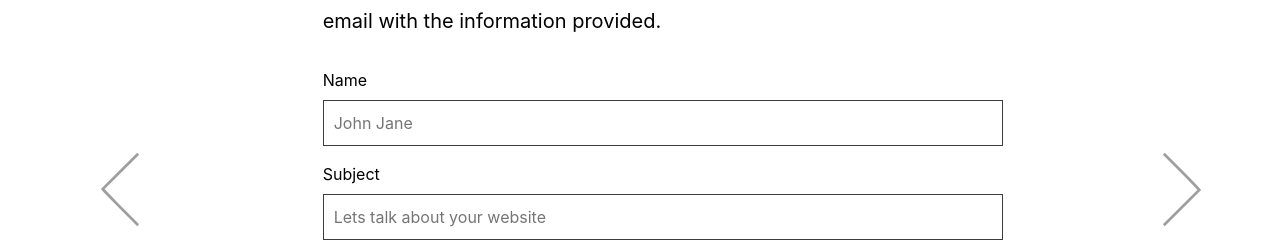
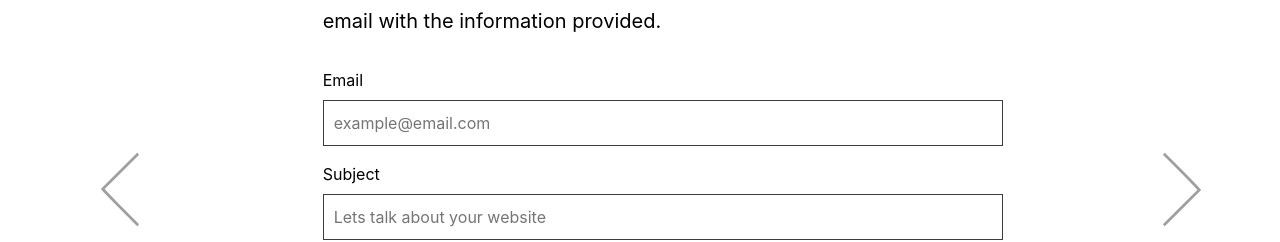
Before and after one commit to tklepsch/tylerklepsch, a Next.js app: page /contact in a window 1280 px wide. Shown: the part 309-551 px from the top of the page. Built offline with nearby package versions, Linux system fonts and the light colour scheme.

Commit message:
changed name to email in form

```diff
--- a/components/ContactForm/ContactForm.js
+++ b/components/ContactForm/ContactForm.js
@@ -16,12 +16,12 @@ const encode = (data) => {
 class ContactForm extends Component {
   state = {
     contactInfo: {
-      name: {
+      email: {
         elementType: 'input',
         elementConfig: {
           type: 'text',
-          label: 'Name',
-          placeholder: 'John Jane',
+          label: 'Email',
+          placeholder: 'example@email.com',
         },
         value: '',
         validation: {
```
